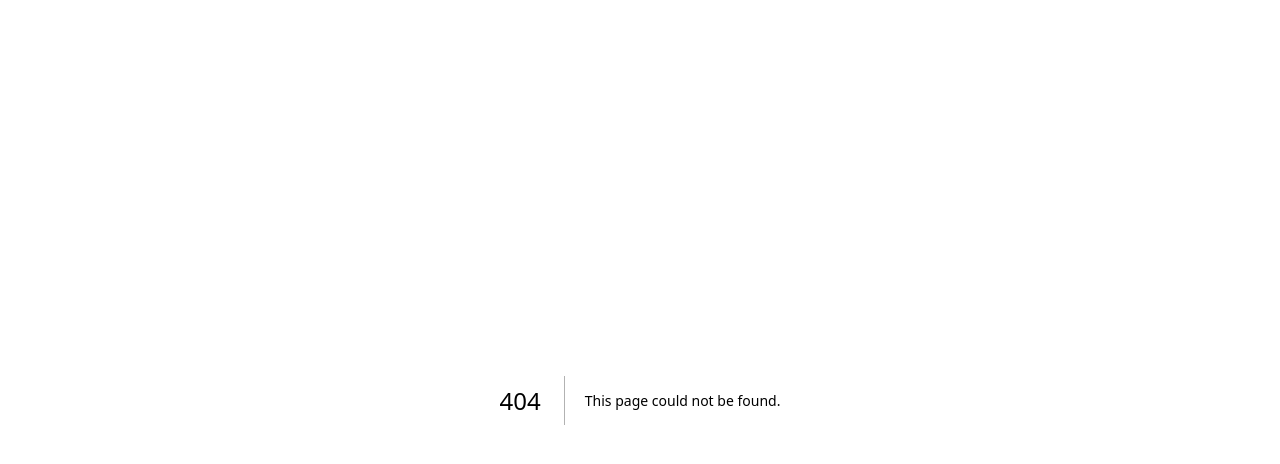
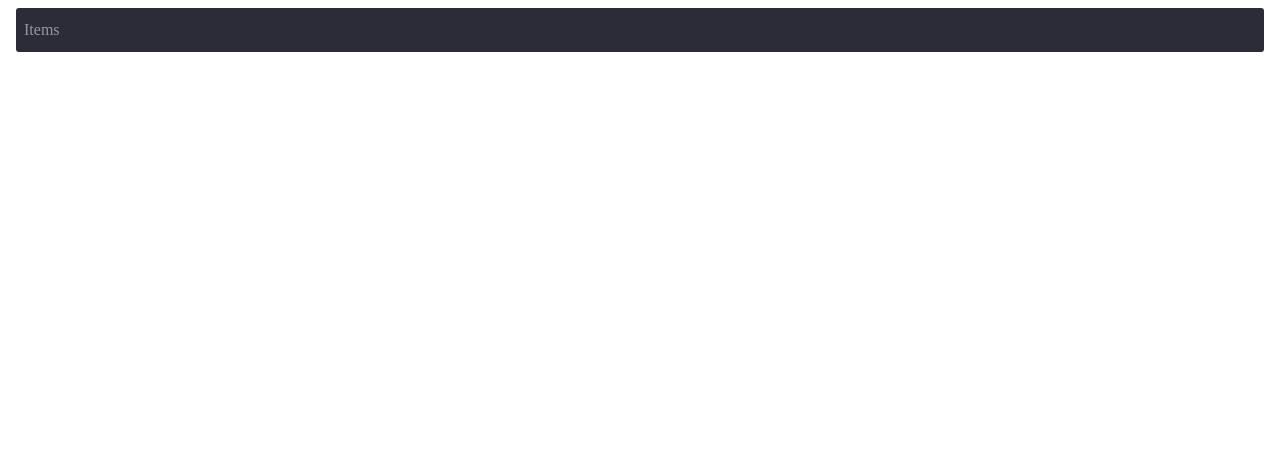
Before and after one commit to obodobright/PMA-Kanban, a Next.js app: page /Platform/ItemCard in a window 1280 px wide. Before the commit this address had no page. Shown: the top 464 px of the page. Built offline with nearby package versions, Linux system fonts and the light colour scheme.

Commit message:
added board card items

```diff
--- a/pages/Platform/Board.tsx
+++ b/pages/Platform/Board.tsx
@@ -1,6 +1,7 @@
 import React from "react";
 import styles from "./style.module.css"
 import { boardProps } from "../../helpers/types";
+import ItemCard from "./ItemCard";
 
 interface boardProp {
     data: boardProps;
@@ -14,6 +15,7 @@ const BoardContainer: React.FC<boardProp> = ({ data }) => {
                     <h4>{data.tag} ({data.total})</h4>
                 </span>
             </div>
+            <ItemCard />
         </main>
     )
 }
--- /dev/null
+++ b/pages/Platform/ItemCard.tsx
@@ -0,0 +1,8 @@
+import React from "react"
+import styles from "./style.module.css"
+const ItemCard: React.FC = () => {
+    return (
+        <div className={styles["items-card"]}>Items</div>
+    )
+}
+export default ItemCard
--- a/pages/Platform/style.module.css
+++ b/pages/Platform/style.module.css
@@ -11,7 +11,7 @@
 }
 
 .board-wrapper {
-    padding: 1rem;
+    padding: 1rem 0.5rem;
 }
 
 .board-top-flex {
@@ -32,3 +32,11 @@
     font-size: 0.8rem;
     font-weight: 500;
 }
+
+.items-card {
+    padding: 0.8rem 0.5rem;
+    background-color: #2c2c38;
+    margin: 0.5rem;
+    border-radius: 3px;
+    color: #97989f;
+}
```
